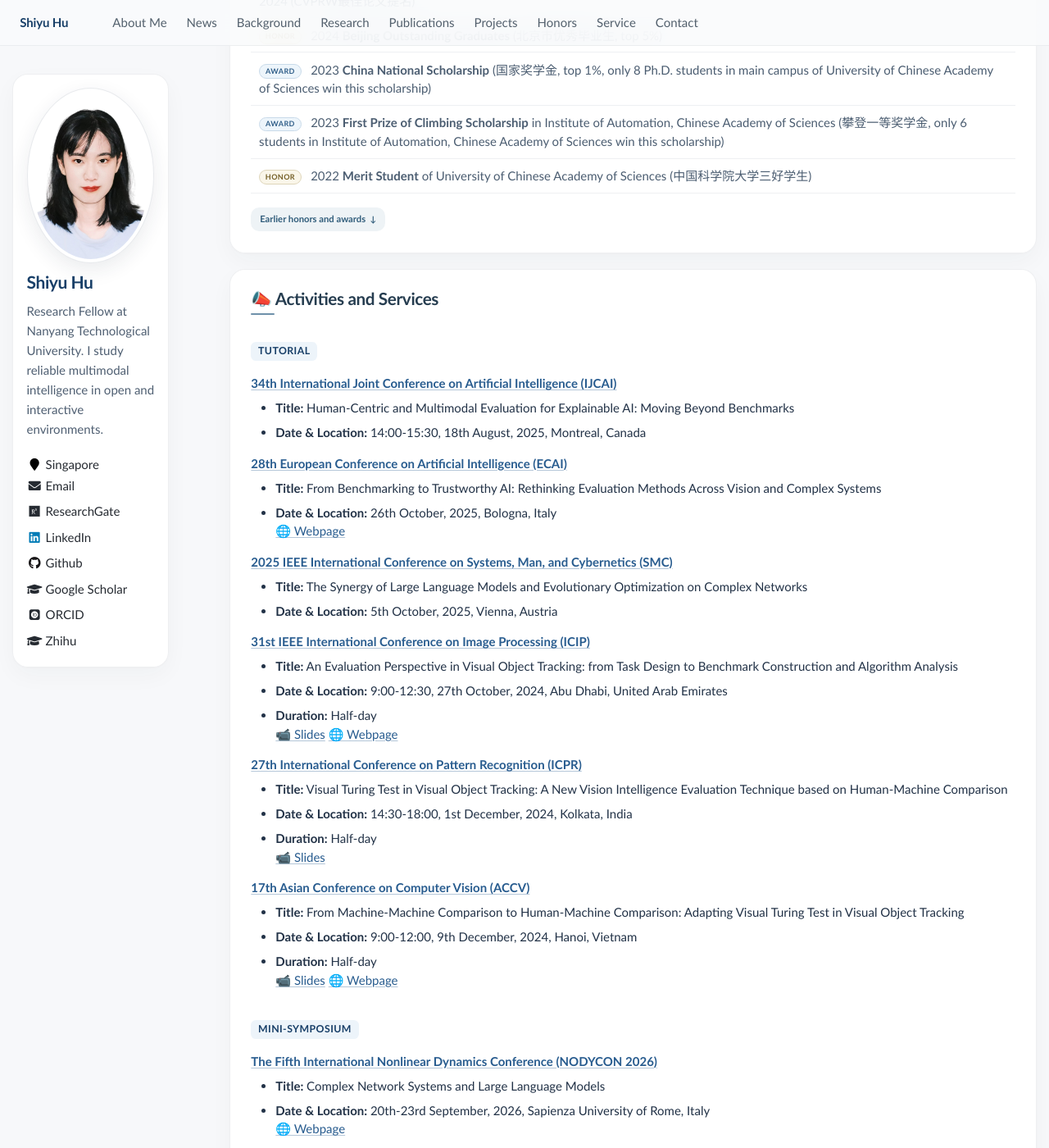
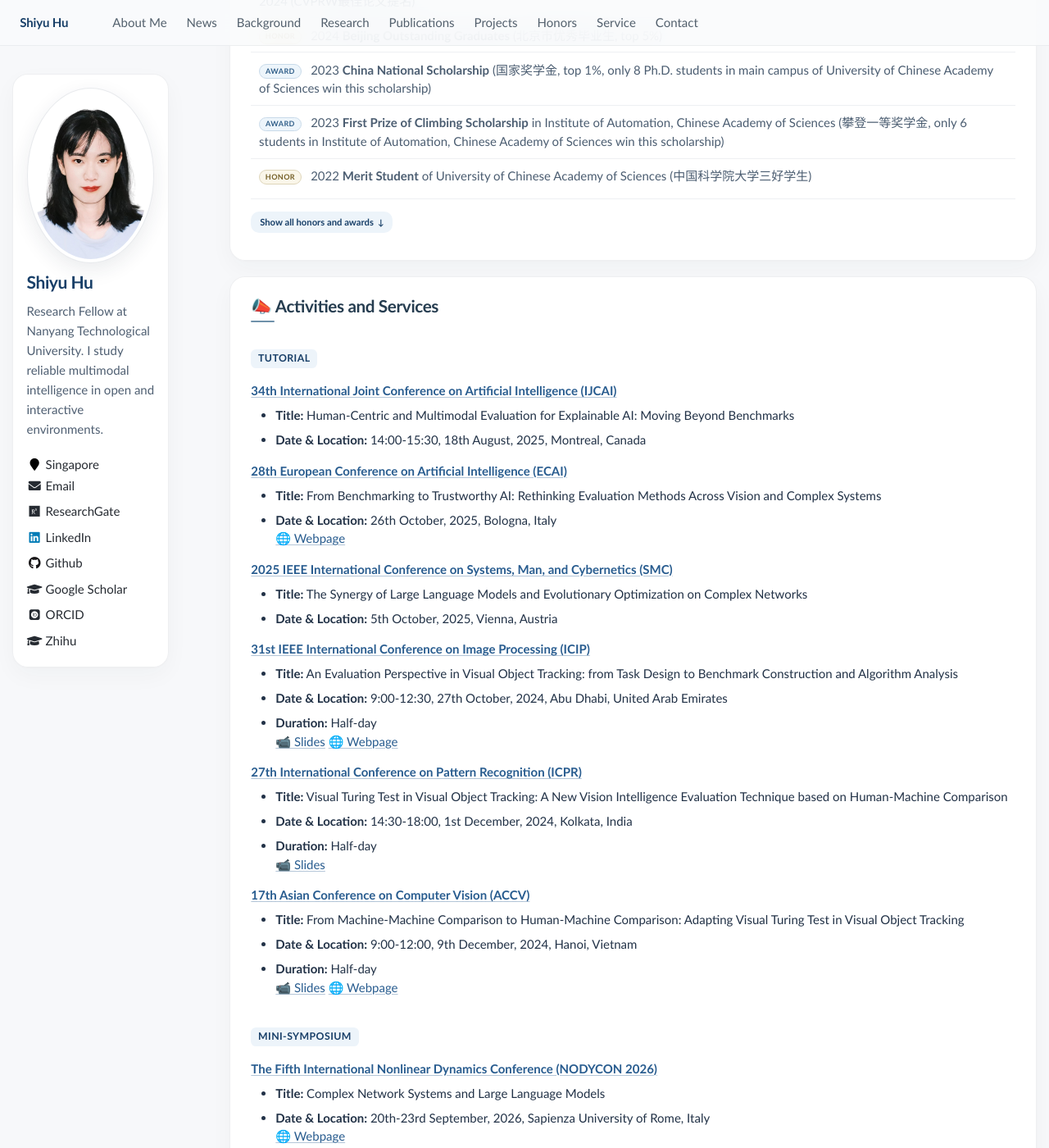
Before and after one commit to huuuuusy/huuuuusy.github.io, a Jekyll site: the page built from _pages/about.md, in a window 1280 px wide and 1400 px high, scrolled down 16347 px. Shown: the whole window at 82% size. Built offline with Jekyll 4.4.1, drawn with Linux system fonts in a browser that asks for light colours; some web fonts are replaced.

Commit message:
Align visitor region labels and honors toggle

```diff
--- a/_pages/includes/honors.md
+++ b/_pages/includes/honors.md
@@ -1,4 +1,6 @@
 # 🏆 Honors and Awards
+
+<div class="honors-list" markdown="1">
 
 * <span class="honor-kind honor-kind--award">Award</span> 2026 **Reviewer Award**, the 43rd International Conference on Machine Learning (ICML 2026)
 * <span class="honor-kind honor-kind--award">Award</span> 2025 **IEEE SMCS TEAM Program Award** by the IEEE Systems, Man, and Cybernetics Society
@@ -7,10 +9,6 @@
 * <span class="honor-kind honor-kind--award">Award</span> 2023 **China National Scholarship** (国家奖学金, top 1%, only 8 Ph.D. students in main campus of University of Chinese Academy of Sciences win this scholarship)
 * <span class="honor-kind honor-kind--award">Award</span> 2023 **First Prize of Climbing Scholarship** in Institute of Automation, Chinese Academy of Sciences (攀登一等奖学金, only 6 students in Institute of Automation, Chinese Academy of Sciences win this scholarship)
 * <span class="honor-kind honor-kind--honor">Honor</span> 2022 **Merit Student** of University of Chinese Academy of Sciences (中国科学院大学三好学生)
-
-<details class="honors-archive">
-<summary>Earlier honors and awards</summary>
-<div markdown="1">
 
 * <span class="honor-kind honor-kind--honor">Honor</span> 2017 **Excellent Innovative Student** of Beijing Institute of Technology (北京理工大学优秀创新学生)
 * <span class="honor-kind honor-kind--award">Award</span> 2016 **College Scholarship** of Chinese Academy of Sciences (中国科学院大学生奖学金)
@@ -29,4 +27,8 @@
 * <span class="honor-kind honor-kind--award">Award</span> 2014, 2015, 2016, 2017 **Academic Scholarship** of Beijing Institute of Technology (北京理工大学学业奖学金)
 
 </div>
-</details>
+
+<button class="section-more honors-toggle" type="button" aria-expanded="false" hidden>
+  <span class="honors-toggle__label">Show all honors and awards</span>
+  <span class="honors-toggle__icon" aria-hidden="true">↓</span>
+</button>
--- a/assets/css/main.scss
+++ b/assets/css/main.scss
@@ -956,7 +956,8 @@
     }
 }
 
-.news-toggle__icon {
+.news-toggle__icon,
+.honors-toggle__icon {
     font-size: .9em;
     transition: transform .2s ease;
 }
@@ -1331,7 +1332,7 @@
     }
 }
 
-.home-section--honors > ul {
+.honors-list > ul {
     padding-left: 0;
     list-style: none;
 
@@ -1341,6 +1342,10 @@
         border-bottom: 1px solid #edf1f5;
         color: #4b5d71;
     }
+}
+
+.honors-list.is-collapsible:not(.is-expanded) > ul > li.honor-item--older {
+    display: none;
 }
 
 .honor-kind {
@@ -1906,7 +1911,7 @@
 
 .home-section--experience > p,
 .home-section--education > p,
-.home-section--honors > ul > li {
+.honors-list > ul > li {
     border-color: rgba(31, 55, 80, .075);
 }
 
@@ -2345,55 +2350,8 @@
     background: transparent;
 }
 
-.honors-archive {
-    margin-top: .7rem;
-    padding-top: .15rem;
-
-    > summary {
-        display: inline-flex;
-        gap: .35rem;
-        align-items: center;
-        padding: .42rem .72rem;
-        border-radius: .68rem;
-        color: #315d7b;
-        background: #eef3f6;
-        font-size: .75rem;
-        font-weight: 700;
-        cursor: pointer;
-        list-style: none;
-
-        &:after {
-            content: "↓";
-            font-size: .9em;
-        }
-
-        &::-webkit-details-marker {
-            display: none;
-        }
-
-        &:hover,
-        &:focus-visible {
-            color: #fff;
-            background: #315d7b;
-        }
-    }
-
-    &[open] > summary:after {
-        content: "↑";
-    }
-
-    ul {
-        margin: .65rem 0 0;
-        padding: 0;
-        list-style: none;
-
-        > li {
-            margin: 0;
-            padding: .62rem .65rem;
-            border-bottom: 1px solid rgba(31, 55, 80, .075);
-            color: #4b5d71;
-        }
-    }
+.honors-list {
+    margin-bottom: .7rem;
 }
 
 @media (min-width: 64em) {
--- a/assets/js/news-toggle.js
+++ b/assets/js/news-toggle.js
@@ -51,9 +51,58 @@
     });
   }
 
+  function initialiseHonorsList() {
+    var honors = document.querySelector(".honors-list");
+    var toggle = document.querySelector(".honors-toggle");
+
+    if (!honors || !toggle) {
+      return;
+    }
+
+    var list = honors.querySelector("ul");
+    if (!list) {
+      return;
+    }
+
+    var items = Array.prototype.slice.call(list.children).filter(function (item) {
+      return item.tagName === "LI";
+    });
+    var visibleItemCount = 7;
+    var olderItems = items.slice(visibleItemCount);
+
+    if (!olderItems.length) {
+      return;
+    }
+
+    olderItems.forEach(function (item) {
+      item.classList.add("honor-item--older");
+    });
+
+    honors.classList.add("is-collapsible");
+    toggle.hidden = false;
+
+    toggle.addEventListener("click", function () {
+      var expanded = toggle.getAttribute("aria-expanded") === "true";
+      var label = toggle.querySelector(".honors-toggle__label");
+      var icon = toggle.querySelector(".honors-toggle__icon");
+
+      honors.classList.toggle("is-expanded", !expanded);
+      toggle.setAttribute("aria-expanded", String(!expanded));
+      label.textContent = expanded
+        ? "Show all honors and awards"
+        : "Show recent honors and awards";
+      icon.textContent = expanded ? "↓" : "↑";
+    });
+  }
+
+  function initialiseCollapsibleSections() {
+    initialiseNewsTimeline();
+    initialiseHonorsList();
+  }
+
   if (document.readyState === "loading") {
-    document.addEventListener("DOMContentLoaded", initialiseNewsTimeline);
+    document.addEventListener("DOMContentLoaded", initialiseCollapsibleSections);
   } else {
-    initialiseNewsTimeline();
+    initialiseCollapsibleSections();
   }
 })();
--- a/assets/js/visitor-counter.js
+++ b/assets/js/visitor-counter.js
@@ -239,6 +239,15 @@
   function countryName(code) {
     if (!/^[A-Z]{2}$/.test(code) || code === "XX") return "Unknown region";
 
+    var chinaRegionNames = {
+      CN: "China",
+      HK: "Hong Kong (China)",
+      MO: "Macao (China)",
+      TW: "Taiwan (China)"
+    };
+
+    if (chinaRegionNames[code]) return chinaRegionNames[code];
+
     try {
       return new Intl.DisplayNames(["en"], { type: "region" }).of(code) || code;
     } catch (error) {
```
